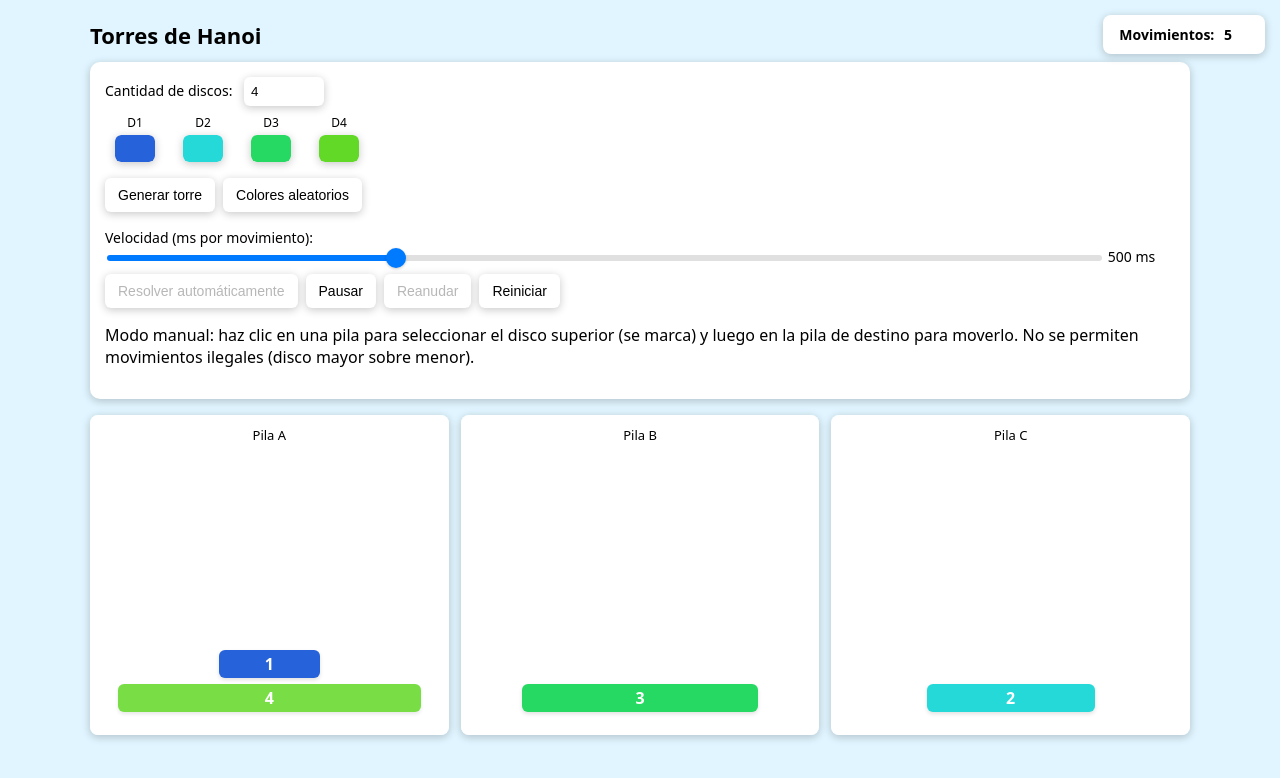
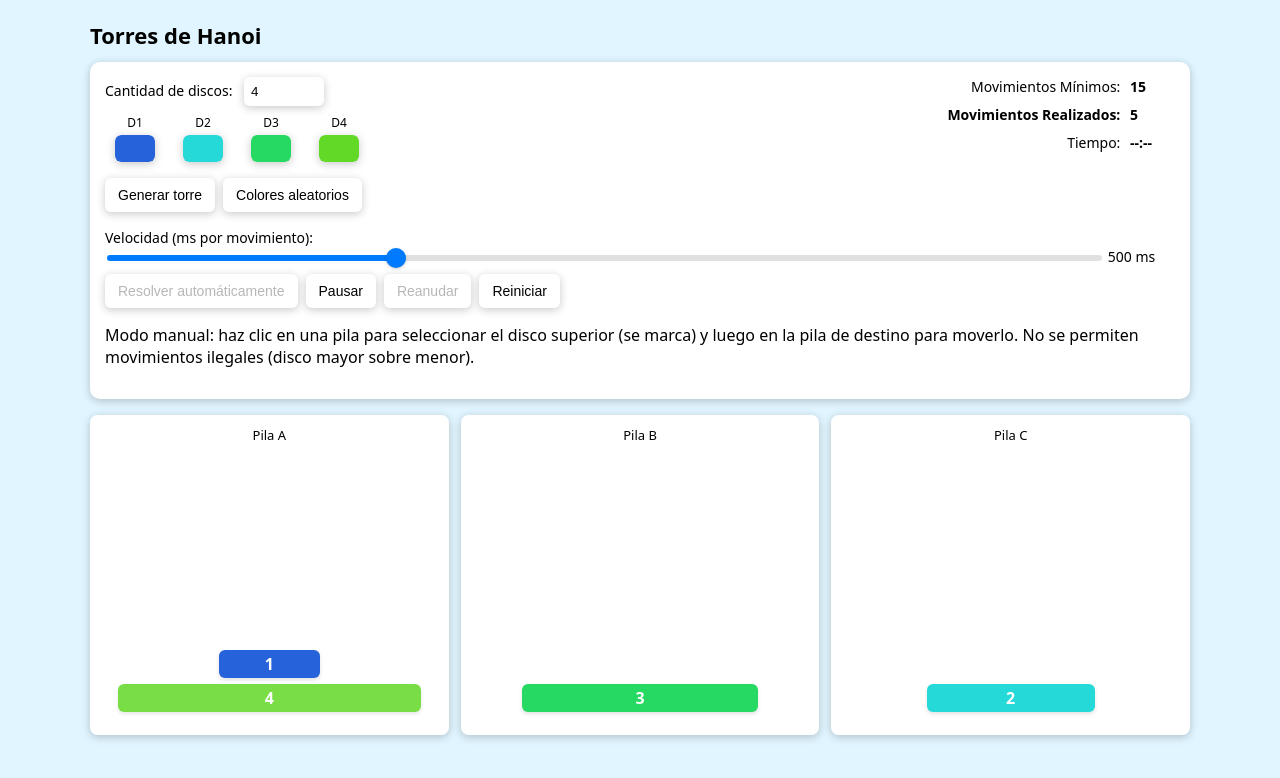
Before and after one commit to JonassAPM/Torre-de-hanoi, a plain HTML site: page index.html in a window 1280 px wide. Both pictures are taken after a click on the button "Resolver automáticamente". Drawn offline with Linux system fonts and the light colour scheme.

Commit message:
Add files via upload

```diff
--- a/index.html
+++ b/index.html
@@ -7,14 +7,22 @@
   <link rel="stylesheet" href="style.css" />
 </head>
 <body>
-  <div id="moveCounterPanel" class="move-counter">
-    Movimientos: <span id="moveCount">0</span>
-  </div>
 
   <main class="container">
     <h1>Torres de Hanoi</h1>
 
     <section class="controls">
+      <div class="counters-wrapper">
+        <div id="minMoveCounterPanel" class="move-counter-min">
+          Movimientos Mínimos: <span id="minMoveCount">0</span>
+        </div>
+        <div id="moveCounterPanel" class="move-counter">
+          Movimientos Realizados: <span id="moveCount">0</span>
+        </div>
+        <div id="timerPanel" class="timer">
+          Tiempo: <span id="timer">00:00</span>
+        </div>
+      </div>
       <label>
         Cantidad de discos:
         <input id="numDiscos" type="number" min="3" max="10" value="4" />
@@ -72,6 +80,14 @@
     <div class="modal-content">
       <h2>¡Felicidades!</h2>
       <p>Juego terminado.</p>
+
+      <p class="modal-stat">
+        Movimientos: <span id="modalMoveCount">0</span>
+      </p>
+      <p class="modal-stat">
+        Tiempo: <span id="modalTime">00:00</span>
+      </p>
+
       <button id="modalAceptarBtn">Aceptar</button>
     </div>
   </div>
--- a/script.js
+++ b/script.js
@@ -75,8 +75,12 @@ const speedValue = document.getElementById('speedValue');
 const boardEl = document.getElementById('tablero'); ;
 const mensajeEl = document.getElementById('mensaje');
 const moveCountEl = document.getElementById('moveCount');
+const minMoveCountEl = document.getElementById('minMoveCount');
+const timerEl = document.getElementById('timer');
 const modalVictoriaEl = document.getElementById('modalVictoria');
 const modalAceptarBtn = document.getElementById('modalAceptarBtn');
+const modalMoveCountEl = document.getElementById('modalMoveCount');
+const modalTimeEl = document.getElementById('modalTime');
 
 let numDiscos = parseInt(numDiscosInput.value, 10) || 3;
 
@@ -91,6 +95,11 @@ let autoplayPaused = false;
 
 let moveCount = 0;
 let isGameWon = false;
+
+let timerInterval = null;
+let secondsElapsed = 0;
+let isTimerRunning = false;
+let isTimerDisabled = false;
 
 function crearControlesColor(n) {
   colorControls.innerHTML = '';
@@ -123,6 +132,39 @@ function crearControlesColor(n) {
     wrapper.appendChild(input);
     colorControls.appendChild(wrapper);
   }
+}
+
+function updateTimerDisplay() {
+  if (isTimerDisabled) {
+    timerEl.textContent = "--:--";
+    return;
+  }
+  const minutes = Math.floor(secondsElapsed / 60);
+  const seconds = secondsElapsed % 60;
+  timerEl.textContent = `${minutes.toString().padStart(2, '0')}:${seconds.toString().padStart(2, '0')}`;
+}
+
+function startTimer() {
+  if (isTimerRunning || isTimerDisabled) return;
+  isTimerRunning = true;
+  timerInterval = setInterval(() => {
+    secondsElapsed++;
+    updateTimerDisplay();
+  }, 1000);
+}
+
+function stopTimer() {
+  clearInterval(timerInterval);
+  timerInterval = null;
+  isTimerRunning = false;
+}
+
+function resetTimer() {
+  stopTimer();
+  secondsElapsed = 0;
+  isTimerRunning = false;
+  isTimerDisabled = false;
+  updateTimerDisplay();
 }
 
 function hslToHex(h, s, l) {
@@ -179,7 +221,11 @@ function inicializarPilas() {
 
   moveCount = 0;
   moveCountEl.textContent = moveCount;
+  const minMoves = Math.pow(2, numDiscos) - 1;
+  minMoveCountEl.textContent = minMoves;
   isGameWon = false;
+
+  resetTimer();
 
   if (boardEl) {
     boardEl.style.height = 'auto';
@@ -243,17 +289,23 @@ function renderPilas() {
 }
 
 function intentarMover(fromIndex, toIndex, isUserMove = false) {
-  if (isUserMove && (autoplayTimer !== null || autoplayPaused)) {
-    if (autoplayTimer !== null) {
+  if (isUserMove) {
+    // Si el usuario mueve, el juego es "legal" de nuevo
+    isTimerDisabled = false;
+
+    if (isUserMove && (autoplayTimer !== null || autoplayPaused)) {
+      if (autoplayTimer !== null) {
         clearTimeout(autoplayTimer);
         autoplayTimer = null;
-    }
+      }
     autoplayPaused = true;
     moves = [];
     autoplayIndex = 0;
 
     updateControlButtons();
+    }
   }
+
   if (pilas[fromIndex].isEmpty()) {
     return false;
   }
@@ -262,6 +314,10 @@ function intentarMover(fromIndex, toIndex, isUserMove = false) {
 
   if (destTop !== undefined && destTop < disco) {
     return false;
+  }
+
+  if (isUserMove && !isTimerRunning && secondsElapsed === 0 && !isTimerDisabled) {
+      startTimer();
   }
 
   pilas[fromIndex].pop();
@@ -385,12 +441,14 @@ function pausarAutoplay() {
     clearTimeout(autoplayTimer);
   }
   autoplayPaused = true;
+  stopTimer();
   updateControlButtons();
 }
 
 function reanudarAutoplay() {
   if (!autoplayPaused) return;
   autoplayPaused = false;
+  startTimer();
   updateControlButtons();
   runAutoplayStep();
 }
@@ -410,6 +468,18 @@ function comprobarVictoria() {
   if (!isGameWon && (pilas[1].getLength() === numDiscos || pilas[2].getLength() === numDiscos)) {
     isGameWon = true;
     clearAutoplay();
+    stopTimer();
+
+    modalMoveCountEl.textContent = moveCount;
+
+    if (isTimerDisabled) {
+      modalTimeEl.textContent = "--:-- (Solución Auto.)";
+    } else {
+      const minutes = Math.floor(secondsElapsed / 60);
+      const seconds = secondsElapsed % 60;
+      modalTimeEl.textContent = `${minutes.toString().padStart(2, '0')}:${seconds.toString().padStart(2, '0')}`;
+    }
+
     modalVictoriaEl.classList.add('visible');
   }
 }
@@ -479,6 +549,10 @@ randomColorsBtn.addEventListener('click', () => {
 solveBtn.addEventListener('click', () => {
     pausarAutoplay();
 
+    stopTimer();
+    isTimerDisabled = true;
+    updateTimerDisplay();
+
     movesQueue = [];
     let numDiscos = parseInt(document.getElementById('numDiscos').value);
     let targetPeg = 2;
@@ -499,6 +573,10 @@ pauseBtn.addEventListener('click', () => {
 
 resumeBtn.addEventListener('click', () => {
     pausarAutoplay();
+
+    stopTimer();
+    isTimerDisabled = true;
+    updateTimerDisplay();
 
     movesQueue = [];
     let numDiscos = parseInt(document.getElementById('numDiscos').value);
--- a/style.css
+++ b/style.css
@@ -31,6 +31,7 @@ h1{
 }
 
 .controls{
+  position: relative;
   border-radius:6px;
   box-shadow: 0 2px 8px rgba(20, 20, 20, 0.233);
   border:1px solid rgba(255, 255, 255, 0);
@@ -192,14 +193,38 @@ button:disabled{opacity:1; cursor:not-allowed}
   font-size:12px;
 }
 
+.counters-wrapper {
+  position: absolute;
+  top: 14px;
+  right: 14px;
+  display: flex;
+  flex-direction: column;
+  align-items: flex-end;
+  gap: 4px;
+}
+
+.move-counter-min {
+  font-size: 14px;
+  font-weight: 500;
+  color: var(--muted);
+  padding-right: 20px;
+}
+
+.move-counter-min span {
+  font-weight: bold;
+  color: var(--accent);
+  display: inline-block;
+  min-width: 25px;
+  text-align: left;
+  margin-left: 6px;
+}
+
 .move-counter {
-  position: fixed;
-  top: 15px;
-  right: 15px;
   background: var(--panel);
-  padding: 10px 16px;
+  padding-top: 5px;
+  padding-bottom: 5px;
+  padding-right: 20px;
   border-radius: 8px;
-  box-shadow: 0 2px 8px rgba(20, 20, 20, 0.233);
   font-size: 14px;
   font-weight: 600;
   color: var(--text);
@@ -211,6 +236,22 @@ button:disabled{opacity:1; cursor:not-allowed}
   color: var(--accent);
   display: inline-block;
   min-width: 25px;
+  text-align: left;
+  margin-left: 6px;
+}
+
+.timer {
+  font-size: 14px;
+  font-weight: 500;
+  color: var(--muted);
+  padding-right: 5px;
+}
+
+.timer span {
+  font-weight: bold;
+  color: var(--accent);
+  display: inline-block;
+  min-width: 40px;
   text-align: left;
   margin-left: 6px;
 }
@@ -314,6 +355,22 @@ button:disabled{opacity:1; cursor:not-allowed}
   pointer-events: auto;
 }
 
+.modal-stat {
+  font-size: 16px;
+  color: var(--muted, #333);
+  margin: 12px 0 0 0;
+  text-align: left;
+  display: inline-block;
+}
+
+.modal-stat span {
+  font-weight: bold;
+  color: var(--accent, #000);
+  display: inline-block;
+  margin-left: 8px;
+  min-width: 50px;
+}
+
 .modal-content {
   background: var(--panel, #ffffff);
   padding: 24px 32px;
```
